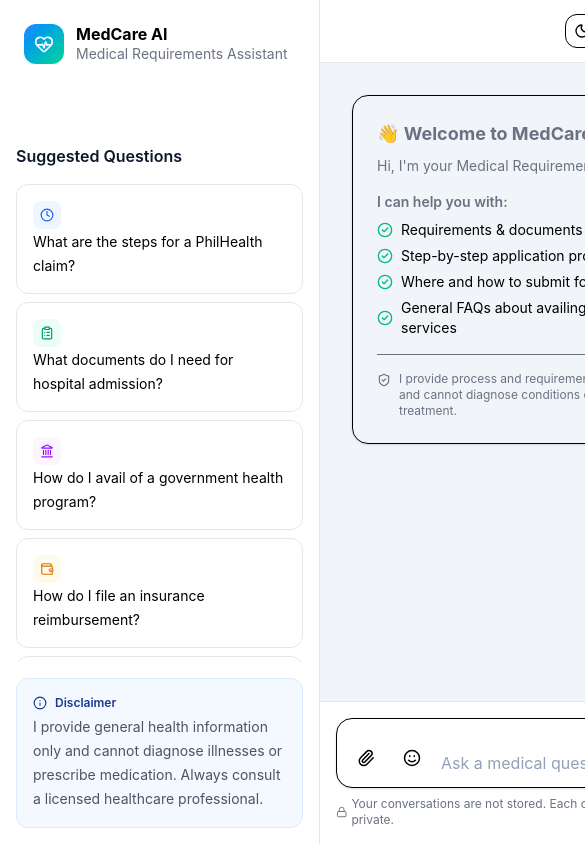
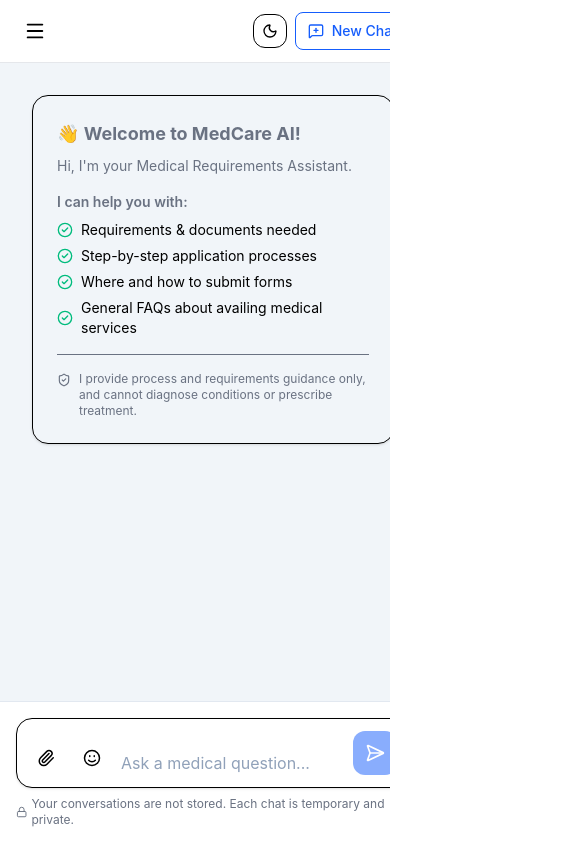
Before and after one commit to janrelle24/ai-inquiry-assistant, a React app in the folder frontend/: page / in a window 390 px wide. Shown: the top 844 px of the page, 585 px wide, since content can reach past the window. Built offline with nearby package versions, Linux system fonts and the light colour scheme; the HTML template or start-up script is replaced by a standard one.

Commit message:
ai chat responsiveness, mobile to desktop

```diff
--- a/frontend/src/components/ConfirmModal.jsx
+++ b/frontend/src/components/ConfirmModal.jsx
@@ -8,28 +8,28 @@
     if (!isOpen) return null;
 
     return (
-        <div className="fixed inset-0 z-50 flex items-center justify-center bg-black/50">
-            <div className="w-full max-w-md rounded-2xl bg-white p-6 shadow-xl transition-colors dark:bg-slate-900">
+        <div className="fixed inset-0 z-50 flex items-center justify-center bg-black/50 p-4">
+            <div className="w-full max-w-md rounded-2xl bg-white p-5 shadow-xl transition-colors dark:bg-slate-900 sm:p-6">
 
-                <h2 className="mb-2 text-xl font-bold text-slate-900 dark:text-white">
+                <h2 className="mb-2 text-xl font-bold text-slate-900 dark:text-white sm:text-xl">
                     {title}
                 </h2>
 
-                <p className="mb-6 text-gray-600 dark:text-slate-300">
+                <p className="mb-6 text-sm leading-6 text-slate-600 dark:text-slate-300 sm:text-base">
                     {message}
                 </p>
 
-                <div className="flex mt-5 justify-center gap-3">
+                <div className="mt-5 flex flex-col-reverse gap-3 sm:flex-row sm:justify-center">
                     <button
                         onClick={onCancel}
-                        className="rounded-xl border border-slate-300 px-5 py-2 transition hover:bg-slate-100 dark:border-slate-700 dark:text-white dark:hover:bg-slate-800 cursor-pointer"
+                        className="w-full rounded-xl border border-slate-300 px-5 py-2 transition hover:bg-slate-100 dark:border-slate-700 dark:text-white dark:hover:bg-slate-800 sm:w-auto cursor-pointer"
                     >
                         Cancel
                     </button>
 
                     <button
                         onClick={onConfirm}
-                        className="rounded-xl bg-red-600 px-5 py-2 text-white transition hover:bg-red-700 cursor-pointer"
+                        className="w-full rounded-xl bg-red-600 px-5 py-2 text-white transition hover:bg-red-700 sm:w-auto cursor-pointer"
                     >
                         New Chat
                     </button>
--- a/frontend/src/components/Navbar.jsx
+++ b/frontend/src/components/Navbar.jsx
@@ -1,18 +1,28 @@
-import { MessageSquarePlus} from "lucide-react";
+import { Menu, MessageSquarePlus} from "lucide-react";
 import ThemeToogle from "./ThemeToogle";
 
 
-function Navbar({ onNewChat }) {
+function Navbar({ onNewChat, onToggleSidebar, }) {
     return (
-        <header className="flex items-center justify-end gap-2 border-b border-gray-200 bg-white px-6 py-3 dark:border-slate-700 dark:bg-slate-900">
-            <ThemeToogle />
+        <header className="flex items-center justify-between border-b border-gray-200 bg-white px-4 py-3 dark:border-slate-700 dark:bg-slate-900">
 
             <button
-                onClick={onNewChat}
-                className="flex cursor-pointer items-center gap-2 rounded-lg border border-blue-600 px-3 py-2 text-sm font-medium text-blue-600 transition hover:bg-blue-50 dark:border-blue-500 dark:text-blue-400 dark:hover:bg-slate-800"
+                onClick={onToggleSidebar}
+                className="rounded-lg p-2 transition hover:bg-gray-100 dark:hover:bg-slate-800 lg:hidden"
             >
-                <MessageSquarePlus size={16} /> New Chat
+                <Menu size={22} />
             </button>
+
+            <div className="flex items-center gap-2">
+                <ThemeToogle />
+
+                <button
+                    onClick={onNewChat}
+                    className="flex cursor-pointer items-center gap-2 rounded-lg border border-blue-600 px-3 py-2 text-sm font-medium text-blue-600 transition hover:bg-blue-50 dark:border-blue-500 dark:text-blue-400 dark:hover:bg-slate-800"
+                >
+                    <MessageSquarePlus size={16} /> New Chat
+                </button>
+            </div>
         </header>
     );
 }
--- a/frontend/src/components/Sidebar.jsx
+++ b/frontend/src/components/Sidebar.jsx
@@ -1,5 +1,5 @@
 import { Plus, HeartPulse, Clock, ClipboardList, Landmark, FileText, MapPin, Wallet, Info } from "lucide-react";
-function Sidebar({ onNewChat }) {
+function Sidebar({ isOpen, onClose, onNewChat }) {
 
     const suggestedQuestions = [
         { icon: Clock, tint: "text-blue-600 bg-blue-50", text: "What are the steps for a PhilHealth claim?" },
@@ -10,7 +10,23 @@
         { icon: MapPin, tint: "text-red-600 bg-red-50", text: "Where do I submit my requirements?" },
     ];
     return (
-        <aside className="flex w-80 flex-col border-r border-slate-200 bg-white transition-colors duration-300 dark:border-slate-700 dark:bg-slate-900hidden w-80 shrink-0 flex-col border-r border-line bg-panel dark:border-slate-800 dark:bg-slate-900 md:flex">
+        <aside className=
+            {`
+                fixed left-0 top-0 z-40
+                flex h-full w-72 flex-col
+                border-r border-slate-200
+                bg-white
+                transition-transform duration-300
+                dark:border-slate-700
+                dark:bg-slate-900
+
+                ${isOpen ? "translate-x-0" : "-translate-x-full"}
+
+                lg:relative
+                lg:w-80
+                lg:translate-x-0`}
+
+        >
 
             <div className="flex items-center gap-3 px-6 py-6">
                 <div className="flex h-10 w-10 items-center justify-center rounded-xl bg-gradient-to-br from-blue-500 to-emerald-400 text-white">
@@ -25,7 +41,10 @@
             {/* New Chat Button */}
             <div className="px-4">
                 <button
-                    onClick={onNewChat}
+                    onClick={() => {
+                        onNewChat();
+                        onClose();
+                    }}
                     className="flex w-full items-center justify-center gap-2 rounded-xl bg-brand px-4 py-2.5 text-sm font-medium text-white transition hover:bg-brand-dark cursor-pointer"
                 >
                 <Plus size={16} /> New Chat
@@ -42,9 +61,10 @@
                     {suggestedQuestions.map((item, index) => (
                         <button
                             key={index}
-                            //onClick={() => onSuggestion(s.text)} later
+                            onClick={() => onClose()}
                             className="w-full rounded-xl border border-slate-200 bg-white p-4 text-left transition hover:border-blue-500 hover:bg-blue-50 dark:border-slate-700 dark:bg-slate-800 dark:text-white dark:hover:bg-slate-700 cursor-pointer"
                         >
+                            <div className="flex items-start gap-3">
                                 <span className={`flex h-7 w-7 shrink-0 items-center justify-center rounded-lg ${item.tint} dark:bg-slate-800`}>
                                     <item.icon size={14} />
                                 </span>
@@ -52,6 +72,7 @@
                                 <span className="text-sm cursor-pointer">
                                     {item.text}
                                 </span>
+                            </div>
                         </button>
                     ))}
                 </div>
--- a/frontend/src/pages/Home.jsx
+++ b/frontend/src/pages/Home.jsx
@@ -10,6 +10,7 @@
 
 function Home() {
     const [showConfirm, setShowConfirm] = useState(false);
+    const [sidebarOpen, setSidebarOpen] = useState(false);
     const {messages, sendMessage, isTyping, clearChat,} = useChat();
 
     const handleNewChat = () => {
@@ -29,14 +30,17 @@
 
 
     return (
-        <div className="flex h-screen bg-slate-100 transition-colors duration-300 dark:bg-slate-950">
+        <div className="flex h-screen overflow-hidden bg-slate-100 transition-colors duration-300 dark:bg-slate-950">
             <Sidebar
+                isOpen={sidebarOpen}
+                onClose={() => setSidebarOpen(false)}
                 onNewChat={handleNewChat}
             />
 
             <div className="flex flex-1 flex-col">
                 <Navbar
                     onNewChat={handleNewChat}
+                    onToggleSidebar={() => setSidebarOpen(true)}
                 />
 
                 <ChatWindow
@@ -46,6 +50,12 @@
 
                 <ChatInput onSend={sendMessage} />
             </div>
+            {sidebarOpen && (
+                <div
+                    onClick={() => setSidebarOpen(false)}
+                    className="fixed inset-0 z-30 bg-black/50 lg:hidden"
+                />
+            )}
             <ConfirmModal
                 isOpen={showConfirm}
                 title="🩺 New Chat"
```
Lines whose indentation alone changed are shown as unchanged.
